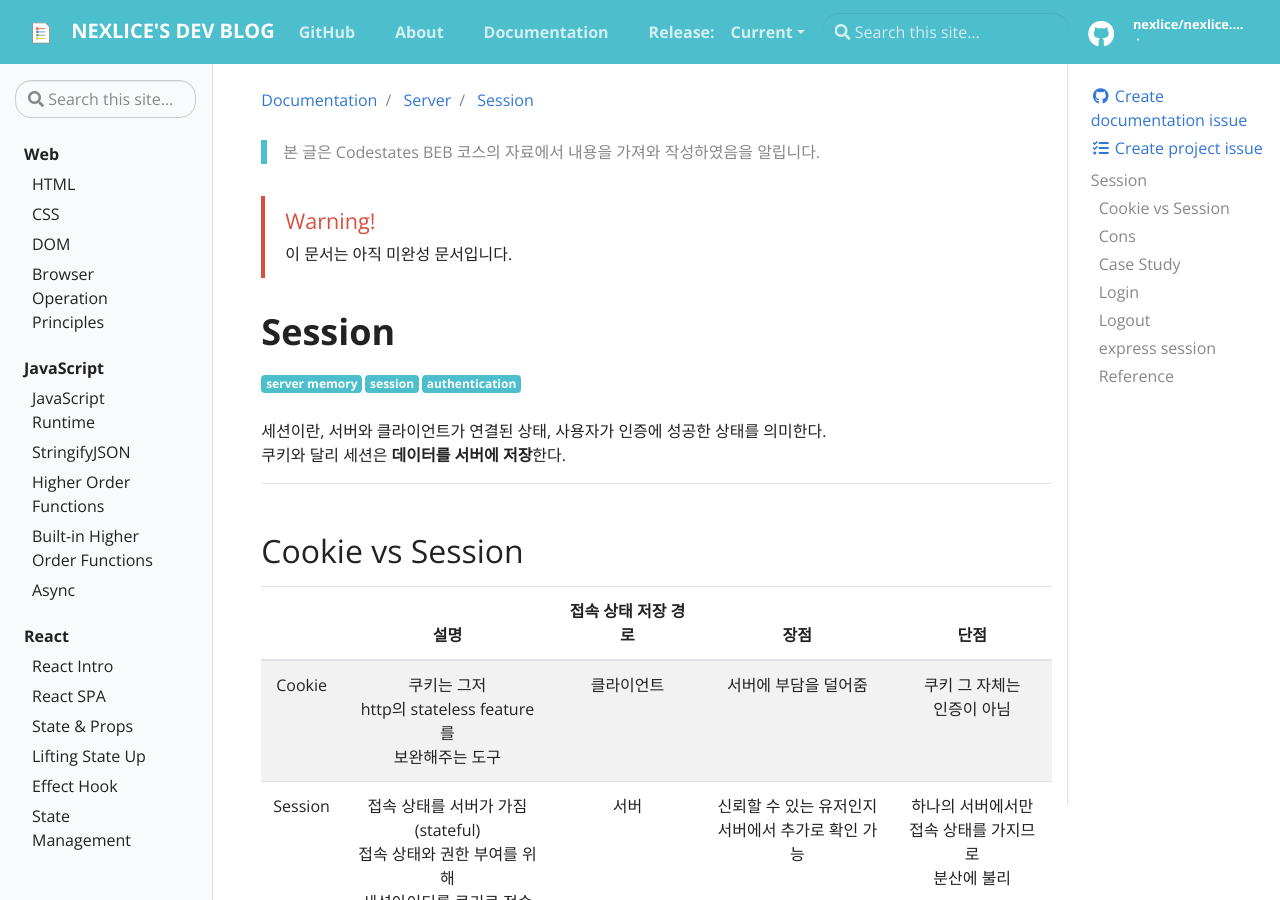
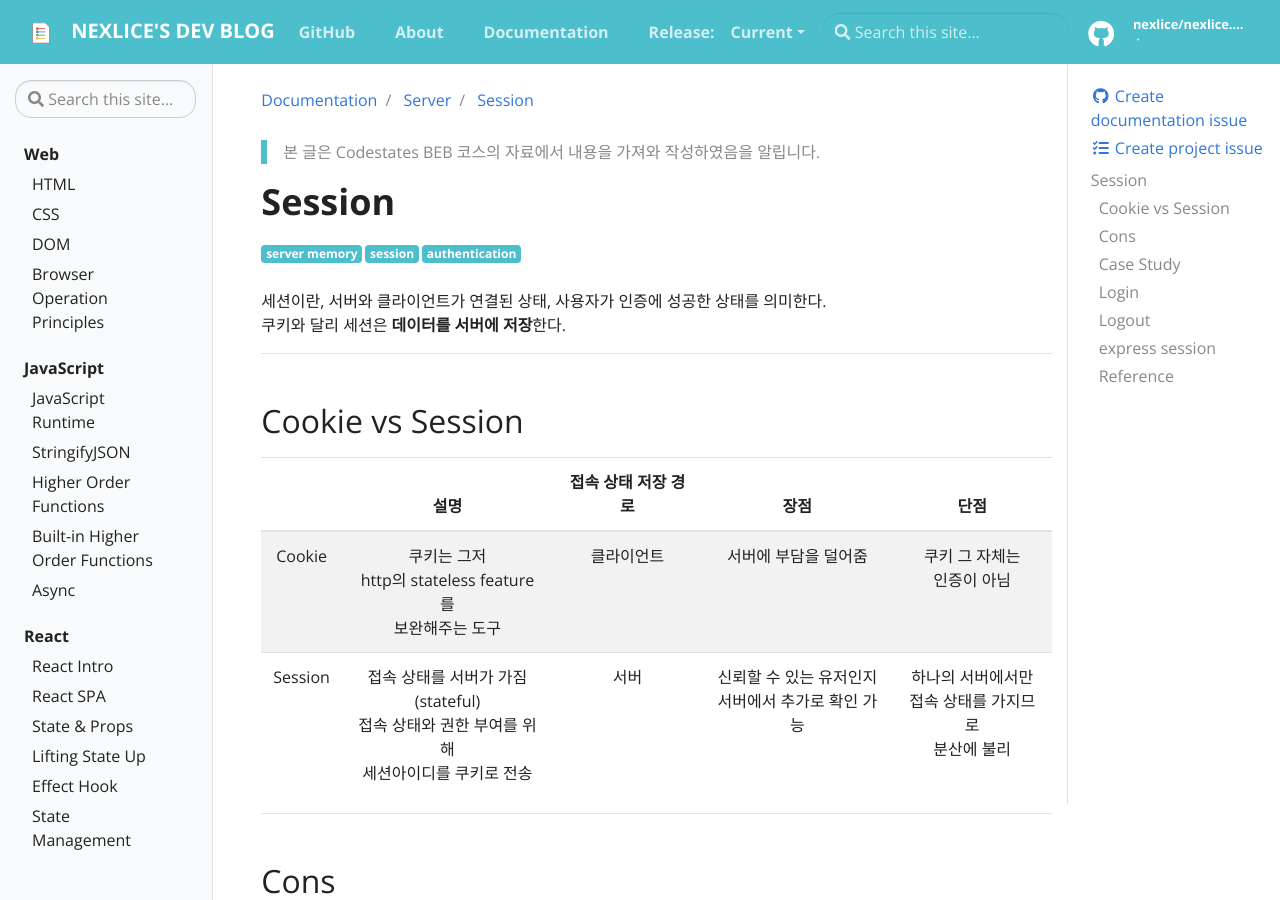
Before and after one commit to nexlice/nexlice.github.io, a Jekyll site: the page built from _docs/server/session.md, in a window 1280 px wide and 900 px high. Built offline with Jekyll 4.4.1, drawn with Linux system fonts in a browser that asks for light colours.

Commit message:
fix: session.md

```diff
--- a/_docs/server/session.md
+++ b/_docs/server/session.md
@@ -10,7 +10,7 @@ description: Learn about the concept of Session!
 
 >   본 글은 Codestates BEB 코스의 자료에서 내용을 가져와 작성하였음을 알립니다.
 
-{% include alert.html type="danger" title="Warning!" content="이 문서는 아직 미완성 문서입니다." %}
+<!-- {% include alert.html type="danger" title="Warning!" content="이 문서는 아직 미완성 문서입니다." %} -->
 
 # Session
 세션이란, 서버와 클라이언트가 연결된 상태, 사용자가 인증에 성공한 상태를 의미한다.
```
